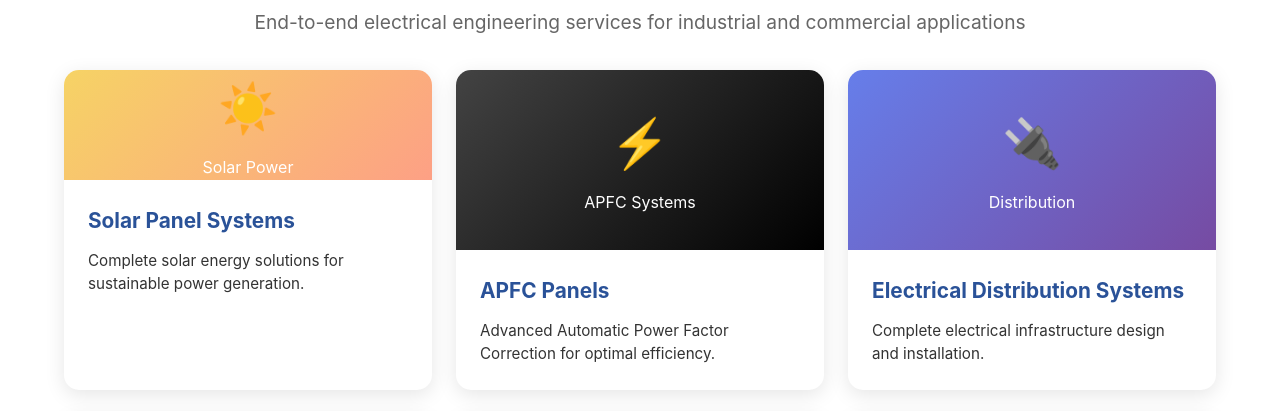
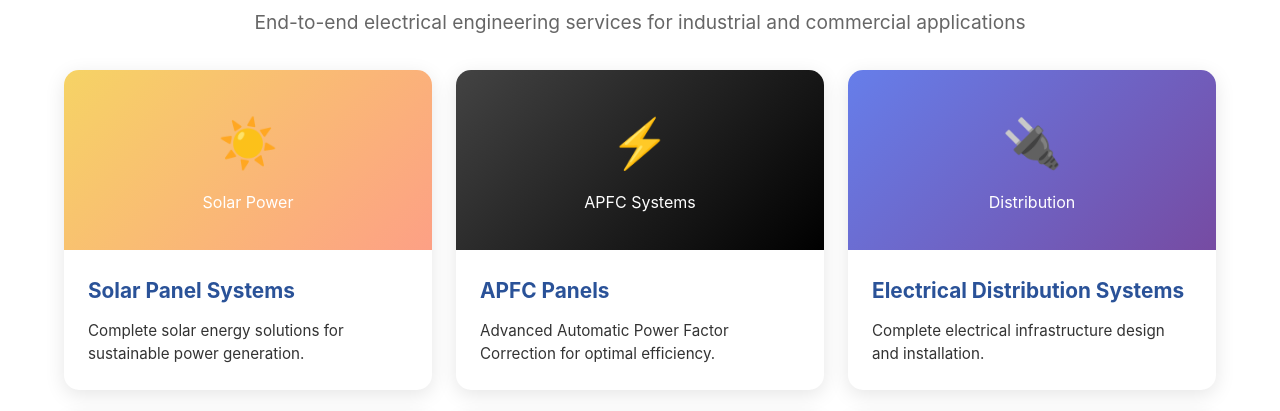
Before and after one commit to maazfarooqui-zircon/zircon.github.io, a plain HTML site: page index.html in a window 1280 px wide. Shown: the part 641-1052 px from the top of the page. Drawn offline with Linux system fonts and the light colour scheme.

Commit message:
Update index.html

```diff
--- a/index.html
+++ b/index.html
@@ -720,7 +720,7 @@
             <p class="section-subtitle">End-to-end electrical engineering services for industrial and commercial applications</p>
             <div class="services">
                 <div class="service-card" onclick="showPage('solar')">
-                    <div class="solar.jpg" style="background: linear-gradient(135deg, #f6d365 0%, #fda085 100%); display: flex; align-items: center; justify-content: center;">
+                    <div class="service-image" style="background: linear-gradient(135deg, #f6d365 0%, #fda085 100%); display: flex; align-items: center; justify-content: center;">
                         <div style="text-align: center; color: white;">
                             <div style="font-size: 3rem;">☀️</div>
                             <div style="font-size: 1rem; margin-top: 0.5rem;">Solar Power</div>
```
